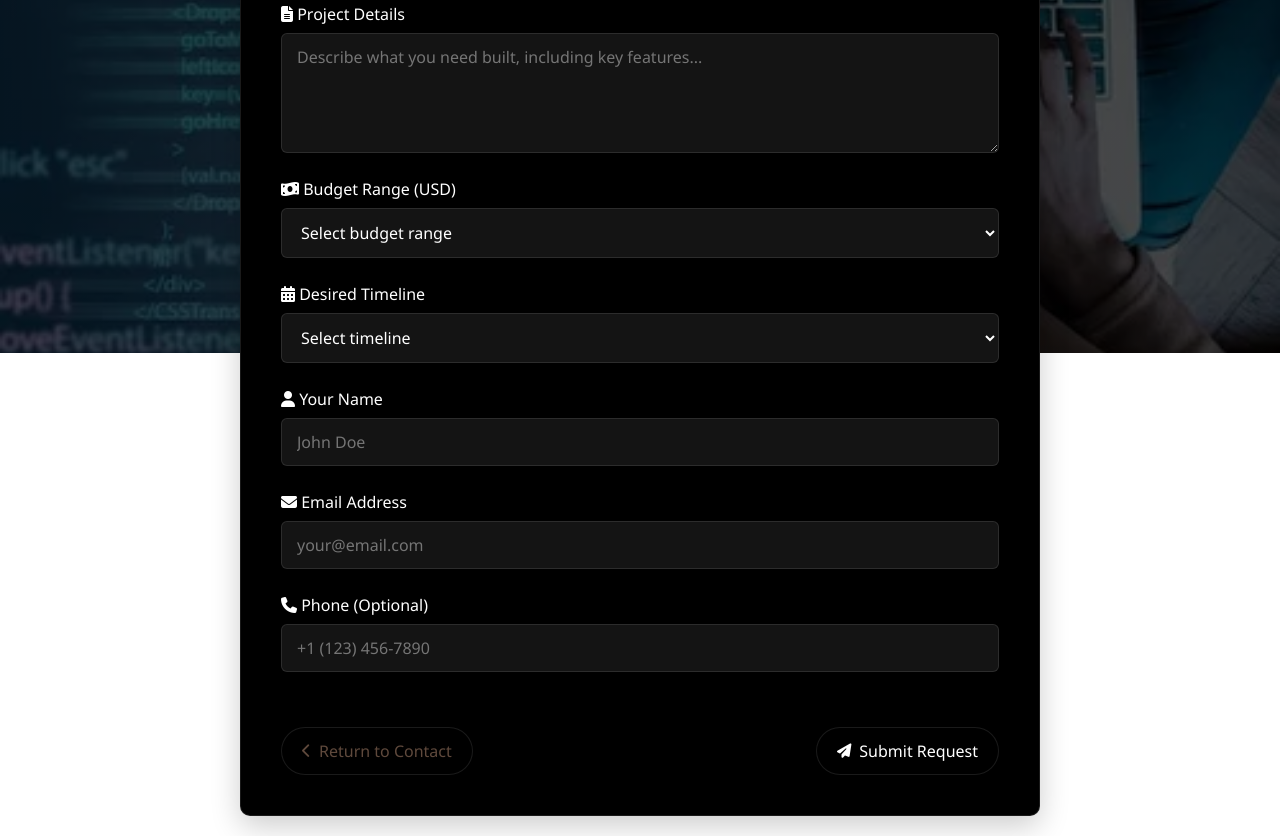
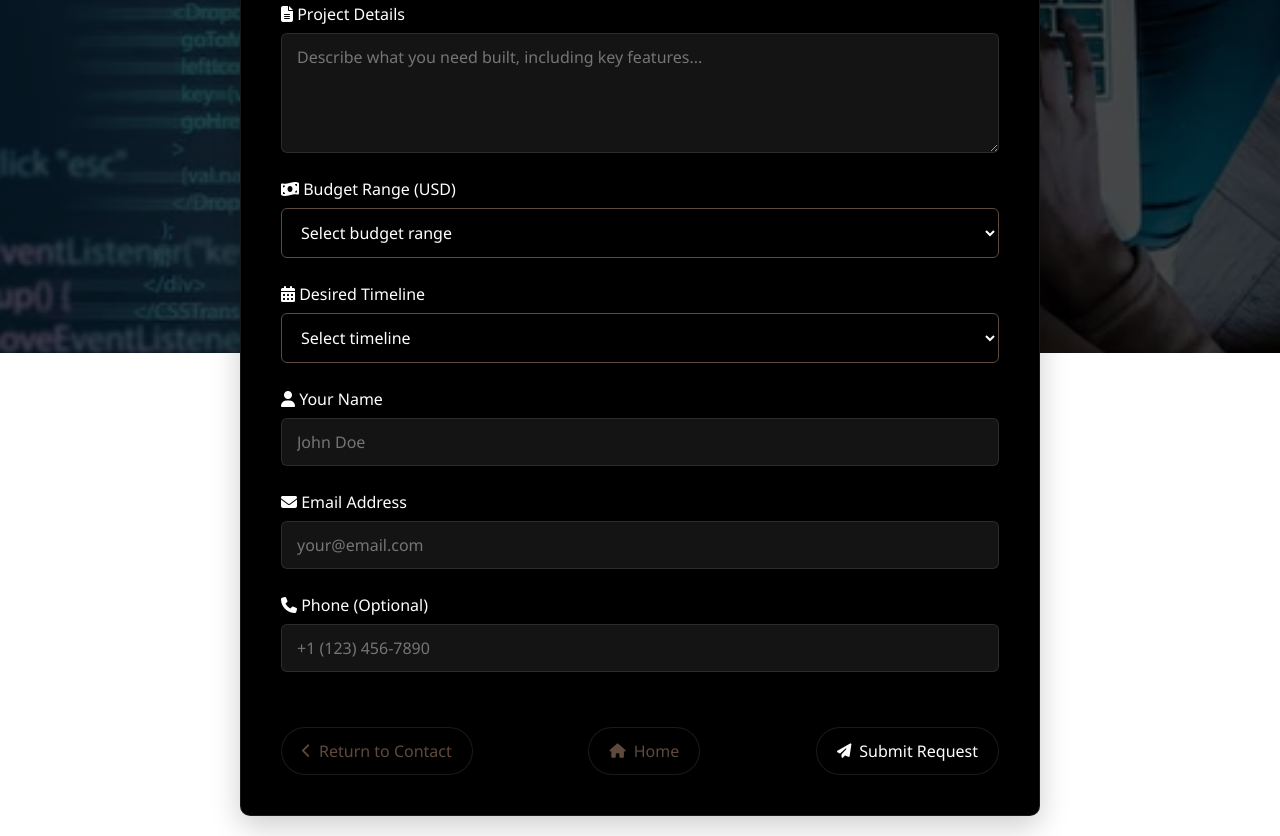
Before and after one commit to Ajurii/nyp, a website: page public2/public/request.html in a window 1280 px wide. Shown: the part 447-1283 px from the top of the page. Drawn offline with Linux system fonts and the light colour scheme.

Commit message:
update to new webpage

```diff
--- a/public2/public/request.css
+++ b/public2/public/request.css
@@ -94,8 +94,24 @@ body::before {
     color: #ffffff;
 }
 
+/* Black dropdown styling */
+.form-group select {
+    background-color: black !important;
+    color: white !important;
+    border: 1px solid #5f493c !important;
+    padding: 12px 15px;
+    border-radius: 6px;
+    font-size: 1rem;
+    transition: all 0.3s ease;
+}
+
+.form-group select option {
+    background-color: black;
+    color: white;
+    padding: 10px;
+}
+
 .form-group input,
-.form-group select,
 .form-group textarea {
     padding: 12px 15px;
     background: rgba(255, 255, 255, 0.08);
@@ -148,6 +164,28 @@ body::before {
     border-color: black;
 }
 
+.home-btn {
+    display: flex;
+    align-items: center;
+    gap: 8px;
+    padding: 12px 20px;
+    background: black;
+    border: 1px solid rgba(255, 255, 255, 0.1);
+    border-radius: 30px;
+    color: #5f493c;
+    font-size: 1rem;
+    transition: all 0.3s ease;
+    cursor: pointer;
+}
+
+.home-btn:hover {
+    background: #5f493c;
+    transform: translateY(-2px);
+    box-shadow: 0 3px 10px rgba(0,0,0,0.3);
+    border-color: black;
+    color: white;
+}
+
 .back-to-contact-btn {
     display: flex;
     align-items: center;
@@ -172,6 +210,7 @@ body::before {
 
 /* ===== Icons ===== */
 .back-to-contact-btn i,
+.home-btn i,
 .submit-btn i {
     font-size: 0.9rem;
     transition: transform 0.3s ease;
@@ -203,6 +242,7 @@ body::before {
     }
 
     .submit-btn,
+    .home-btn,
     .back-to-contact-btn {
         width: 100%;
         justify-content: center;
--- a/public2/public/request.html
+++ b/public2/public/request.html
@@ -5,7 +5,6 @@
     <meta name="viewport" content="width=device-width, initial-scale=1.0">
     <title>Request a Project | NYP</title>
     <link rel="stylesheet" href="request.css">
-    <!-- Font Awesome for icons -->
     <link rel="stylesheet" href="https://cdnjs.cloudflare.com/ajax/libs/font-awesome/6.4.0/css/all.min.css">
 </head>
 <body>
@@ -88,10 +87,13 @@
                 <input type="tel" id="phone" name="phone" placeholder="+1 (123) 456-7890">
             </div>
 
-            <!-- Submit Button -->
+            <!-- Button Container -->
             <div class="button-container">
                 <button type="button" class="back-to-contact-btn" onclick="window.location.href='contact.html'">
                     <i class="fas fa-chevron-left"></i> Return to Contact
+                </button>
+                <button type="button" class="home-btn" onclick="window.location.href='index.html'">
+                    <i class="fas fa-home"></i> Home
                 </button>
                 <button type="submit" class="submit-btn">
                     <i class="fas fa-paper-plane"></i> Submit Request
```
